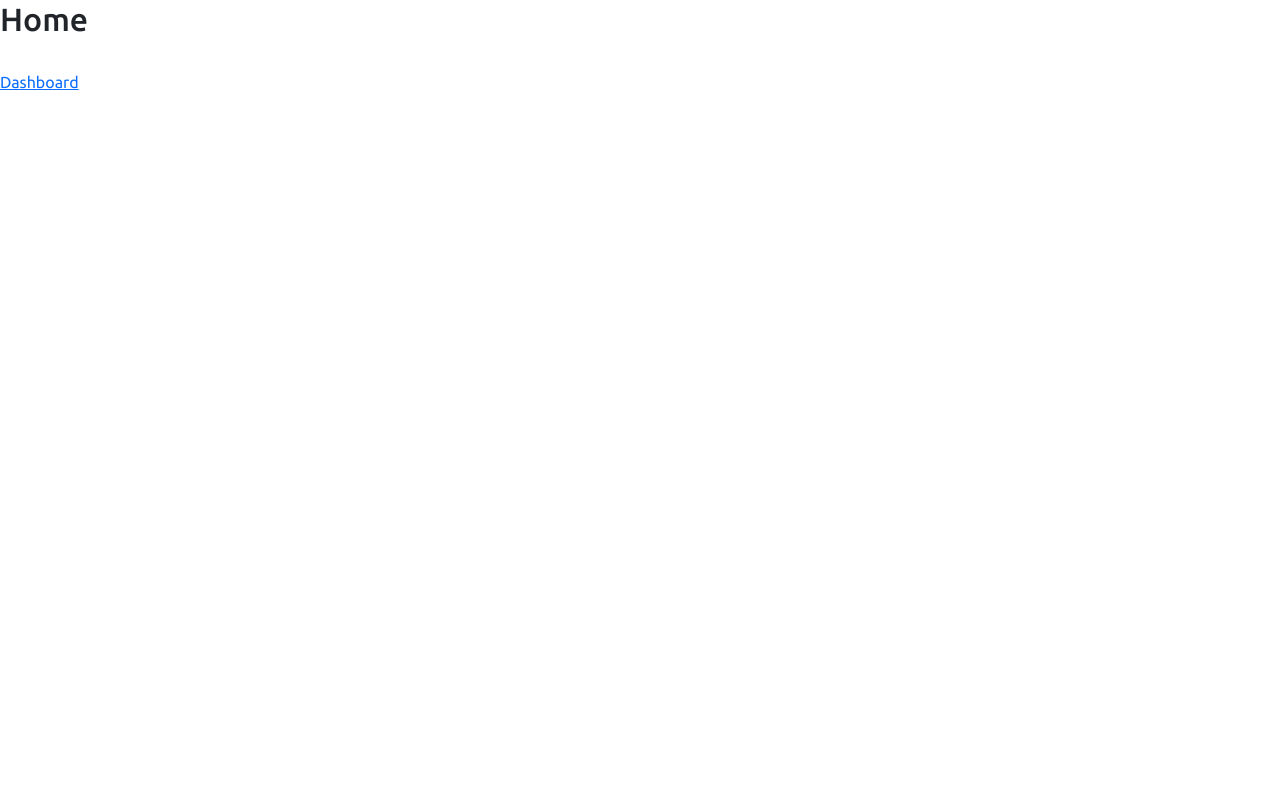
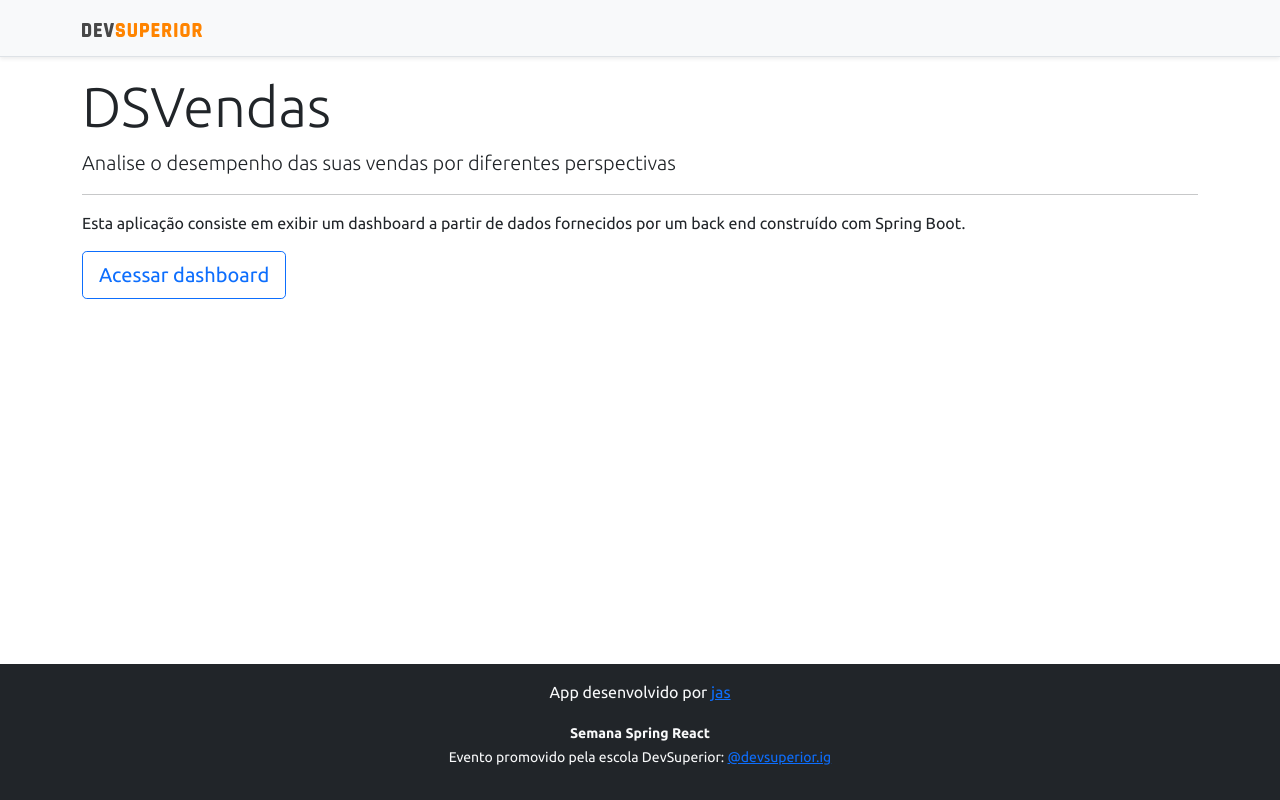
Before and after one commit to josedoce/semana-dev-superior, a React (Create React App) app in the folder frontend/: page / in a window 1280 px wide. Built offline with nearby package versions, Linux system fonts and the light colour scheme.

Commit message:
Home, navigation

```diff
--- a/frontend/src/components/Navbar.tsx
+++ b/frontend/src/components/Navbar.tsx
@@ -1,3 +1,4 @@
+import { Link } from 'react-router-dom';
 import ImgDsDark from '../assets/img/ds-dark.svg';
 
 export function Navbar(){
@@ -5,7 +6,9 @@
     <div className="d-flex flex-column flex-md-row align-items-center p-3 px-md-4 mb-3 bg-light border-bottom shadow-sm">
       <div className="container">
         <nav className="my-2 my-md-0 mr-md-3">
-          <img src={ImgDsDark} alt="DevSuperior" width="120" />
+          <Link to="/">
+            <img src={ImgDsDark} alt="DevSuperior" width="120" />
+          </Link>
         </nav>
       </div>
     </div>
--- a/frontend/src/pages/Home/index.tsx
+++ b/frontend/src/pages/Home/index.tsx
@@ -1,9 +1,20 @@
+import { Footer } from 'components/Footer';
+import { Navbar } from 'components/Navbar';
 import {Link} from 'react-router-dom';
 export function Home(){
   return(
-    <div>
-      <h2>Home</h2><br/>
-      <Link to="/dashboard">Dashboard</Link>
-    </div>
+    <>
+      <Navbar />
+      <div className="container">
+        <div className="jumbotron">
+          <h1 className="display-4">DSVendas</h1>
+          <p className="lead">Analise o desempenho das suas vendas por diferentes perspectivas</p>
+          <hr/>
+          <p>Esta aplicação consiste em exibir um dashboard a partir de dados fornecidos por um back end construído com Spring Boot.</p>
+          <Link className="btn btn-lg btn-outline-primary" to="/dashboard">Acessar dashboard</Link>
+        </div>
+      </div>
+      <Footer />
+    </>
   )
 }
```
